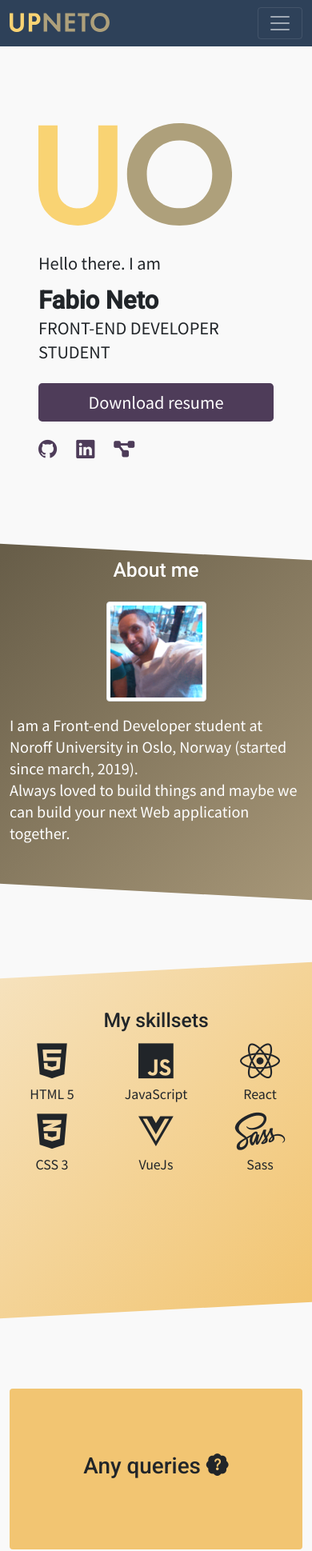
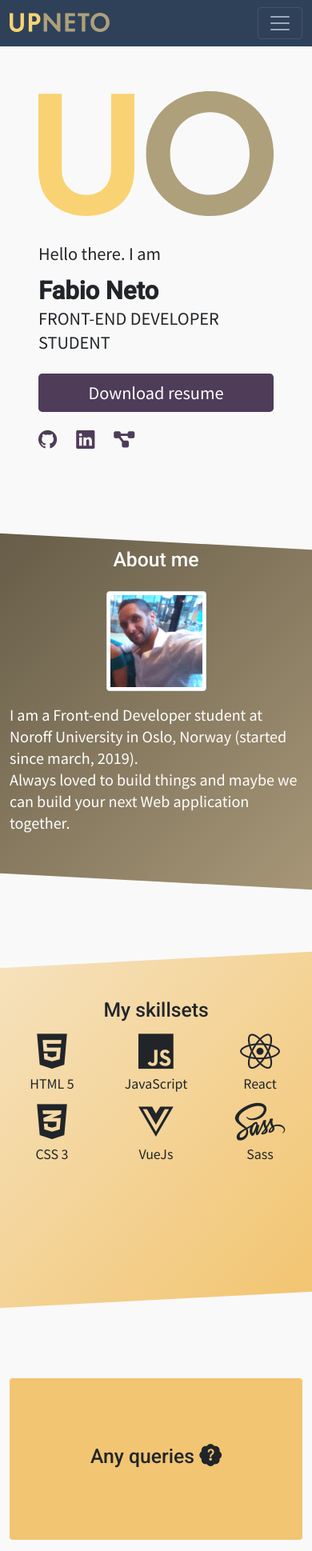
Before and after one commit to Netius/upneto-homepage-vue, a Vue app: page / in a window 390 px wide. Shown: the top 1939 px of the page at 80% size. Built offline with nearby package versions, Linux system fonts and the light colour scheme.

Commit message:
Fixed styles and header

```diff
--- a/src/components/ContactForm.vue
+++ b/src/components/ContactForm.vue
@@ -41,10 +41,10 @@ export default {
       <div
         class="col secondary__bg align-self-center text-center rounded contact__queries text-dark my-3"
       >
-        <h1>
+        <h2 class="fs-2">
           Any queries
           <i class="bi bi-patch-question-fill fs-1"></i>
-        </h1>
+        </h2>
       </div>
       <div class="col">
         <form
--- a/src/components/Hero.vue
+++ b/src/components/Hero.vue
@@ -1,8 +1,8 @@
 <template>
     <main role="main">
-        <article class="container col-xxl-8 g-5 py-5">
+        <article class="container col-xxl-8 g-5 py-2 py-md-5 pb-5">
             <div class="row flex-lg-row-reverse align-items-center g-3 py-5">
-                <div class="col-10 col-sm-8 mb-3 col-lg-6">
+                <div class="col-12 col-md-10 mb-3 col-lg-6">
                     <img
                         src="../assets/logo-hero.svg"
                         class="d-block mx-lg-auto img-fluid"
@@ -15,10 +15,13 @@
                     <h1 class="display-5 fw-bold lh-1 mb-1">Fabio Neto</h1>
                     <p class="lead">FRONT-END DEVELOPER STUDENT</p>
                     <div class="d-grid gap-2 mt-4 d-md-flex justify-content-md-start">
-                        <button
-                            type="button"
+                        <a
+                            title="Resume on Linkedin"
                             class="btn btn__primary btn-lg "
-                        >Download resume</button>
+                            target="_blank"
+                            rel="noreferer"
+                            href="https://www.linkedin.com/in/fabio-neto-57785518b/"
+                        >Download resume</a>
                     </div>
 
                     <ul class="navbar-nav flex-row mb-2 mt-2 mb-lg-0">
```
